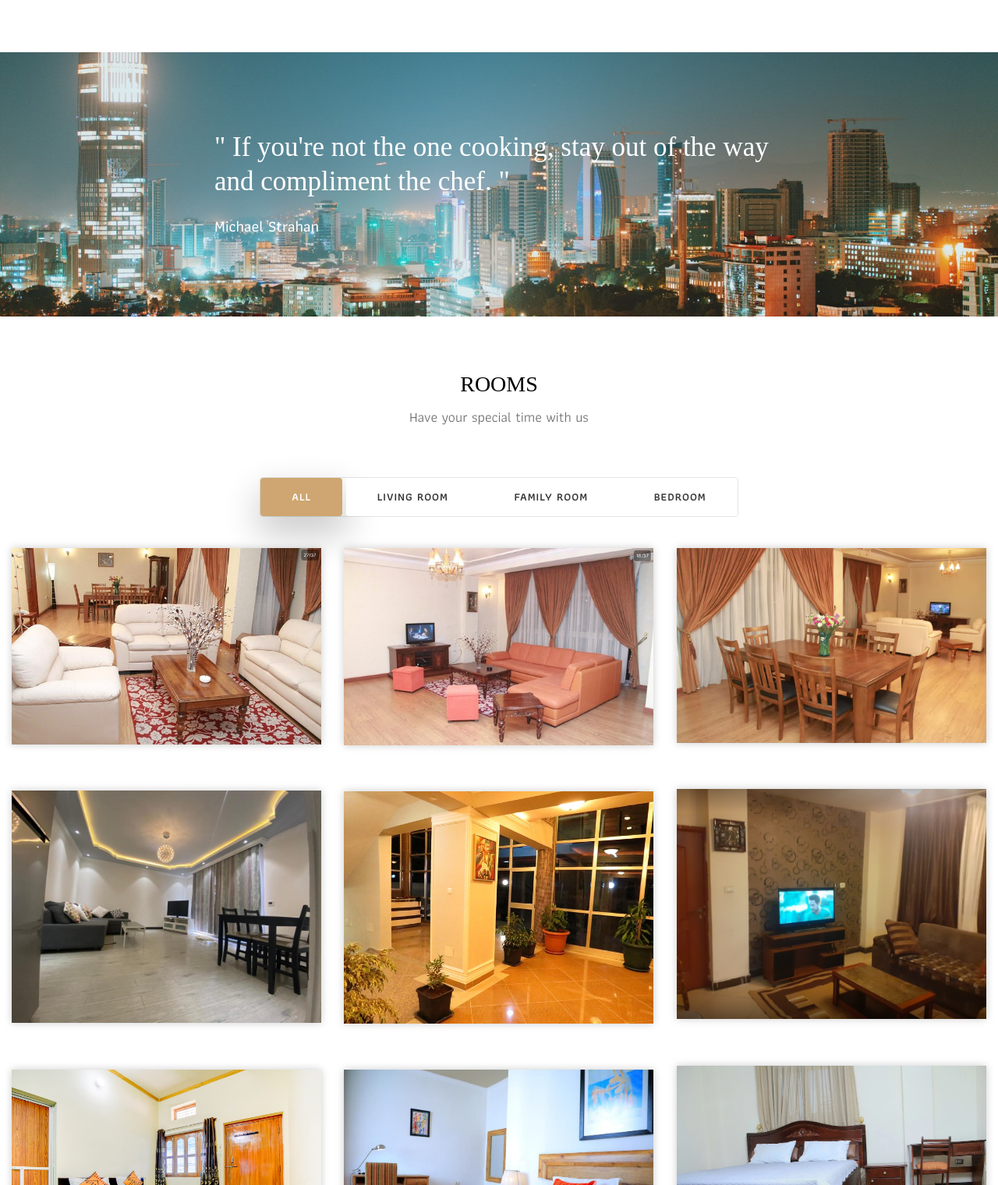
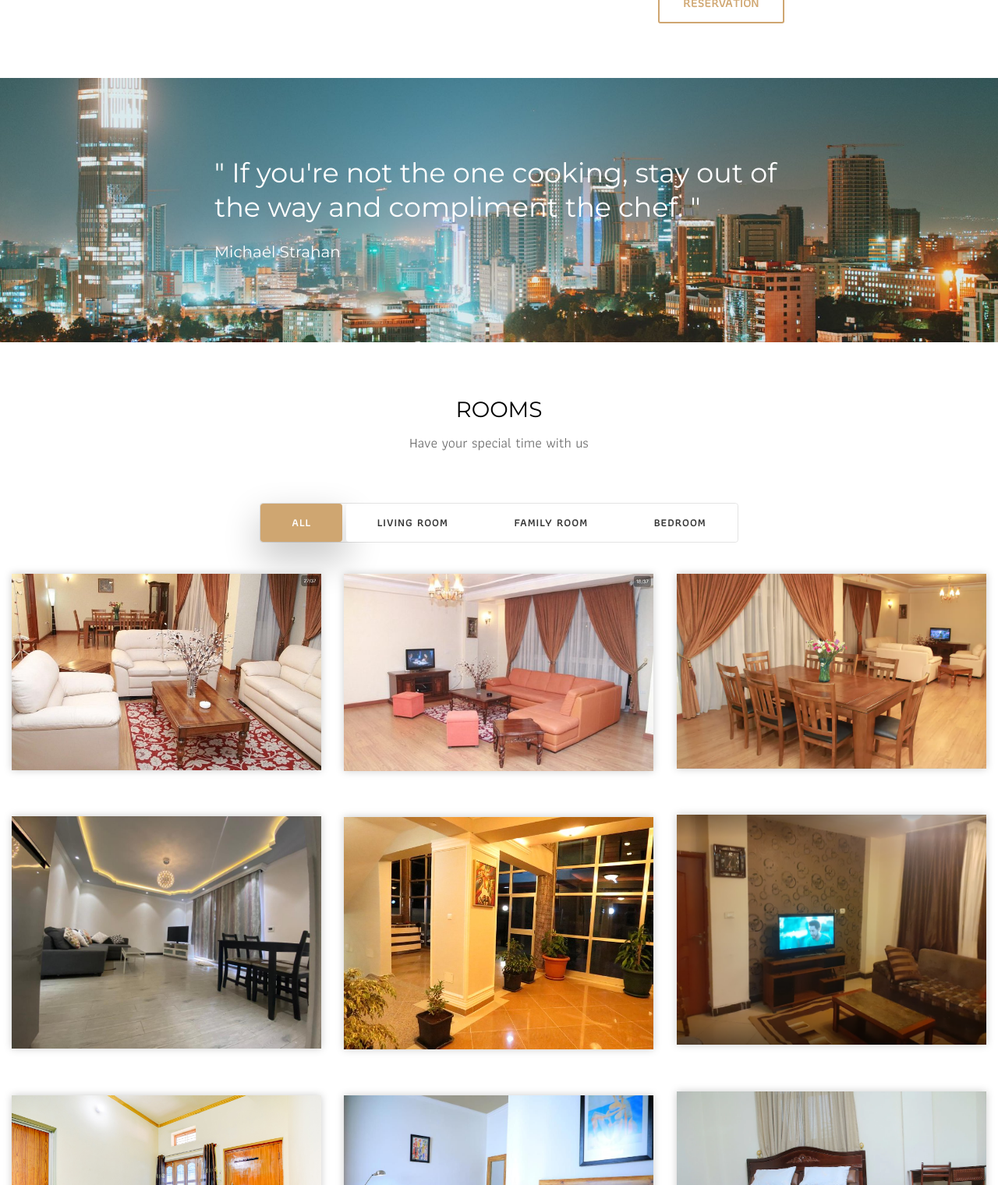
Before and after one commit to Joseph-Endale/Guesthouse, a plain HTML site: page index.html in a window 1280 px wide. Shown: the part 1280-2800 px from the top of the page at 78% size. Drawn offline with Linux system fonts and the light colour scheme; a web font is replaced by a local one.

Commit message:
changes text font and size

```diff
--- a/css/custom.css
+++ b/css/custom.css
@@ -1,2 +1,48 @@
 
 /** ADD YOUR AWESOME CODES HERE **/
+
+
+.hero-header {
+    font-family: 'Montserrat' !important;
+    text-transform: uppercase;
+}
+
+.hero-header h2 {
+    font-weight: 700 !important;
+}
+
+.lead {
+    font-family: 'Montserrat' !important;
+    font-weight: 400 !important;
+}
+
+.centering-para {
+    text-align: justify !important;
+    position: relative;
+    left: 20px;
+}
+
+.costomizied-card {
+    font-family: 'Montserrat' !important;
+    font-size: 40px !important;
+    text-align: center;
+    position: relative;
+    top: 50px;
+}
+
+.costomizied-card--desc {
+    font-family: 'Montserrat' !important;
+    font-size: 20px !important;
+    text-align: center;
+    line-height: 6;
+    letter-spacing: 2px ;
+}
+
+.costomizied-card--price {
+    font-size: 50px !important;
+    font-weight: 300 !important;
+    position: relative !important;
+
+
+
+}
--- a/css/style.css
+++ b/css/style.css
@@ -4,7 +4,7 @@
 
 @import url('https://fonts.googleapis.com/css?family=Arbutus+Slab');
 @import url('https://fonts.googleapis.com/css?family=Athiti:400,500,600');
-
+@import url('https://fonts.googleapis.com/css?family=Montserrat:wght@100;200;400;600;700;900&display=swap');
 /*------------------------------------------------------------------
     IMPORT FILES
 -------------------------------------------------------------------*/
--- a/index.html
+++ b/index.html
@@ -81,7 +81,7 @@
 				<div class="container">
 					<div class="row">
 						<div class="col-md-12">
-							<h1 class="m-b-20"><strong>Welcome To <br> Sebrina Guesthouse</strong></h1>
+							<h1 class="m-b-20"><strong class="hero-header">Welcome To <br> Sebrina Guesthouse</strong></h1>
 							<p class="m-b-40">Disconnect from your day-to-day and reconnect with your best self</p>
 							<p><a class="btn btn-lg btn-circle btn-outline-new-white" href="#">Reservation</a></p>
 						</div>
@@ -93,7 +93,7 @@
 				<div class="container">
 					<div class="row">
 						<div class="col-md-12">
-							<h1 class="m-b-20"><strong>Welcome To <br> Sebrina Guesthouse</strong></h1>
+							<h1 class="m-b-20"><strong class="hero-header">Welcome To <br> Sebrina Guesthouse</strong></h1>
 							<p class="m-b-40">No, you’re not dreaming – but you may as well be in the cloud-like comfort of our premier hote.</p>
 							<p><a class="btn btn-lg btn-circle btn-outline-new-white" href="#">Reservation</a></p>
 						</div>
@@ -105,7 +105,7 @@
 				<div class="container">
 					<div class="row">
 						<div class="col-md-12">
-							<h1 class="m-b-20"><strong>Welcome To <br>  Sebrina Guesthouse</strong></h1>
+							<h1 class="m-b-20"><strong class="hero-header">Welcome To <br>  Sebrina Guesthouse</strong></h1>
 							<p class="m-b-40">We strive to meet every guest’s needs regarding comfort and accessibility..</p>
 							<p><a class="btn btn-lg btn-circle btn-outline-new-white" href="#">Reservation</a></p>
 						</div>
@@ -129,9 +129,9 @@
 				</div>
 				<div class="col-lg-6 col-md-6 col-sm-12 text-center">
 					<div class="inner-column">
-						<h1>Welcome To <span> Sebrina Guesthouse</span></h1>
+						<h1 class="hero-header">Welcome To <span> Sebrina Guesthouse</span></h1>
 						<h4>Little Story</h4>
-						<p>Sebrina Guesthouse is found in addis ababa in bole district.Our property is a high end all inclusive guest house which are deep cleaned ahead of new guests checking in. Our housekeeping team cleans and treats rooms with products formulated to eliminate viruses and bacteria. Door handles, hard-surface furniture, thermostats, remote controls, and light switches are all subject to disinfectant. To help maintain social distancing, our cleaning staff will not enter guest rooms during stays of three nights or less. </p>
+						<p class="centering-para">Sebrina Guesthouse is found in addis ababa in bole district.Our property is a high end all inclusive guest house which are deep cleaned ahead of new guests checking in. Our housekeeping team cleans and treats rooms with products formulated to eliminate viruses and bacteria. Door handles, hard-surface furniture, thermostats, remote controls, and light switches are all subject to disinfectant. To help maintain social distancing, our cleaning staff will not enter guest rooms during stays of three nights or less. </p>
 						<!-- <p>Sed semper orci sit amet porta placerat. Etiam quis finibus eros. Sed aliquam metus lorem, a pellentesque tellus pretium a. Nulla placerat elit in justo vestibulum, et maximus sem pulvinar.</p> -->
 						<a class="btn btn-lg btn-circle btn-outline-new-white" href="#">Reservation</a>
 					</div>
@@ -162,8 +162,8 @@
 			<div class="row">
 				<div class="col-lg-12">
 					<div class="heading-title text-center">
-						<h2>ROOMS</h2>
-						<p>Have your special time with us</p>
+						<h2 class="hero-header">ROOMS</h2>
+						<p >Have your special time with us</p>
 					</div>
 				</div>
 			</div>
@@ -185,9 +185,9 @@
 					<div class="gallery-single fix">
 						<img src="images/pure-leather-couches.jpg" class="img-fluid" alt="Image">
 						<div class="why-text">
-							<h4>LIVING ROOM 1</h4>
-							<p>Home that's used for entertaining.</p>
-							<h5> Birr</h5>
+							<h4 class="costomizied-card">LIVING ROOM 1</h4>
+							<p class="costomizied-card--desc">Home that's used for entertaining.</p>
+							<h5 class="costomizied-card--price"> Birr-1000</h5>
 						</div>
 					</div>
 				</div>
@@ -196,9 +196,9 @@
 					<div class="gallery-single fix">
 						<img src="images/incredible-mountain-and.jpg" class="img-fluid" alt="Image">
 						<div class="why-text">
-							<h4>LIVING ROOM 2</h4>
-							<p>Clean and minimal designer lighting.</p>
-							<h5>Birr</h5>
+							<h4 class="costomizied-card">LIVING ROOM 2</h4>
+							<p class="costomizied-card--desc">Clean and minimal designer lighting.</p>
+							<h5 class="costomizied-card--price">Birr-900</h5>
 						</div>
 					</div>
 				</div>
@@ -207,9 +207,9 @@
 					<div class="gallery-single fix">
 						<img src="images/living+room.webp" class="img-fluid" alt="Image">
 						<div class="why-text">
-							<h4>LIVING ROOM 3</h4>
-							<p>Decorations and art elements.</p>
-							<h5> Birr</h5>
+							<h4 class="costomizied-card">LIVING ROOM 3</h4>
+							<p class="costomizied-card--desc">Decorations and art elements.</p>
+							<h5 class="costomizied-card--price"> Birr-1000</h5>
 						</div>
 					</div>
 				</div>
@@ -218,9 +218,9 @@
 					<div class="gallery-single fix">
 						<img src="images/Screenshot 2022-12-28 142030.png" class="img-fluid" alt="Image">
 						<div class="why-text">
-							<h4>FAMILY ROOM 3</h4>
-							<p> Relax individually.</p>
-							<h5> Birr</h5>
+							<h4 class="costomizied-card">FAMILY ROOM 3</h4>
+							<p class="costomizied-card--desc"> Relax individually.</p>
+							<h5 class="costomizied-card--price"> Birr-850</h5>
 						</div>
 					</div>
 				</div>
@@ -229,9 +229,9 @@
 					<div class="gallery-single fix">
 						<img src="images/335703010.jpg" class="img-fluid" alt="Image">
 						<div class="why-text">
-							<h4>FAMILY ROOM 1</h4>
-							<p> Space to both gather in.</p>
-							<h5> Birr</h5>
+							<h4 class="costomizied-card">FAMILY ROOM 1</h4>
+							<p class="costomizied-card--desc"> Space to both gather in.</p>
+							<h5 class="costomizied-card--price"> Birr-900</h5>
 						</div>
 					</div>
 				</div>
@@ -240,9 +240,9 @@
 					<div class="gallery-single fix">
 						<img src="images/amenities-guest-house.jpg" class="img-fluid" alt="Image">
 						<div class="why-text">
-							<h4>FAMILY ROOM 2</h4>
-							<p>Refreshing family room.</p>
-							<h5> Birr</h5>
+							<h4 class="costomizied-card">FAMILY ROOM 2</h4>
+							<p class="costomizied-card--desc">Refreshing family room.</p>
+							<h5 class="costomizied-card--price"> Birr-800</h5>
 						</div>
 					</div>
 				</div>
@@ -251,9 +251,9 @@
 					<div class="gallery-single fix">
 						<img src="images/e0dd3157_z.webp" class="img-fluid" alt="Image">
 						<div class="why-text">
-							<h4>BEDROOM 3</h4>
-							<p>Confortable Bed rooms.</p>
-							<h5>Birr</h5>
+							<h4 class="costomizied-card">BEDROOM 3</h4>
+							<p class="costomizied-card--desc">Confortable Bed rooms.</p>
+							<h5 class="costomizied-card--price">Birr-850</h5>
 						</div>
 					</div>
 				</div>
@@ -262,9 +262,9 @@
 					<div class="gallery-single fix">
 						<img src="images/d3ab74724b6a8e75.jpg" class="img-fluid" alt="Image">
 						<div class="why-text">
-							<h4>BEDROOM 1</h4>
-							<p>Luxury room.</p>
-							<h5> Birr</h5>
+							<h4 class="costomizied-card">BEDROOM 1</h4>
+							<p class="costomizied-card--desc">Luxury room.</p>
+							<h5 class="costomizied-card--price"> Birr-900 </h5>
 						</div>
 					</div>
 				</div>
@@ -273,9 +273,9 @@
 					<div class="gallery-single fix">
 						<img src="images/348425969.jpg" class="img-fluid" alt="Image">
 						<div class="why-text">
-							<h4>BEDROOM 2</h4>
-							<p>Sweet bed rooms for family.</p>
-							<h5> $24.79</h5>
+							<h4 class="costomizied-card">BEDROOM 2</h4>
+							<p class="costomizied-card--desc">Sweet bed rooms for family.</p>
+							<h5 class="costomizied-card--price"> Birr-800</h5>
 						</div>
 					</div>
 				</div>
@@ -291,7 +291,7 @@
 			<div class="row">
 				<div class="col-lg-12">
 					<div class="heading-title text-center">
-						<h2>Gallery</h2>
+						<h2 class="hero-header">Gallery</h2>
 						<p>Enjoye by ordering special food</p>
 					</div>
 				</div>
@@ -340,7 +340,7 @@
 			<div class="row">
 				<div class="col-lg-12">
 					<div class="heading-title text-center">
-						<h2>Customer Reviews</h2>
+						<h2 class="hero-header">Customer Reviews</h2>
 						<p>Those are one of customer reviews we get </p>
 					</div>
 				</div>
```
Also changed, not shown: gallery.html (+7 -7 lines).
